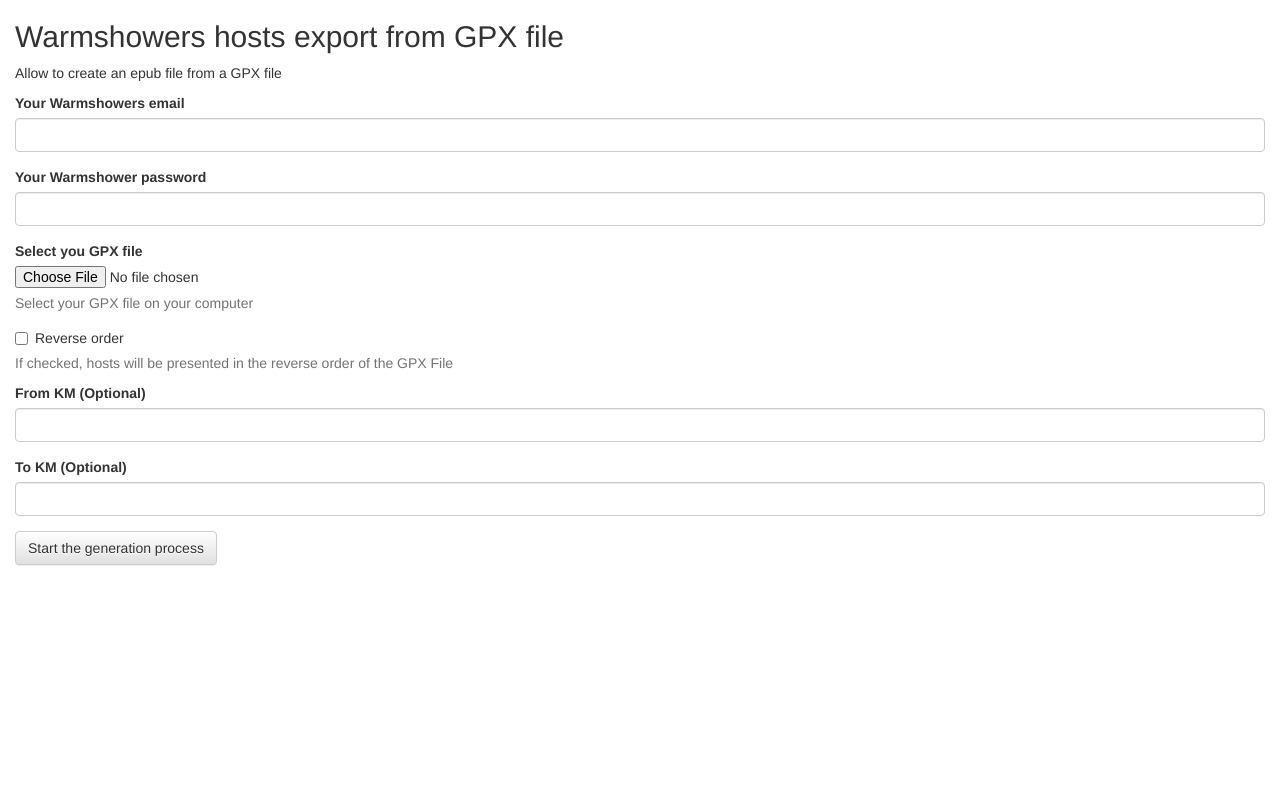
After one commit to ChoOo7/warmshowers-to-pdf, a PHP site: page / in a window 1280 px wide. The commit adds this page. Run offline with PHP 8.4, Linux system fonts and the light colour scheme.

Commit message:
Maj pour interface serveur

```diff
--- /dev/null
+++ b/index.php
@@ -0,0 +1,119 @@
+<?php
+
+$started = false;
+
+if($_SERVER['REQUEST_METHOD'] == 'POST')
+{
+  $email = $_REQUEST['email'];
+  $password = $_REQUEST['password'];
+  $reverse = @$_REQUEST['reverse'];
+  $fromKm = $_REQUEST['fromKm'];
+  $toKm = $_REQUEST['toKm'];
+
+  $fileName = $_FILES['userfile']['name'];
+  if(strpos($fileName, '.php') !== false || strpos($fileName, '.gpx') === false)
+  {
+    echo "ERROR";
+    die();
+  }
+
+  $projectName = str_replace('.gpx', '', basename($fileName)).'-'.date('d/m/Y-H-i-s');
+
+  $gpxDest = __DIR__.'/generated/'.$projectName.'.gpx';
+
+  move_uploaded_file($_FILES['gpxFile']['tmp_name'], $gpxDest);
+
+  $command = "php ".__DIR__.'/cli.php '.escapeshellarg($email).' '.escapeshellarg($password).' '.escapeshellarg($gpxDest).' "" '.escapeshellarg($fromKm).' '.escapeshellarg($toKm).' '.escapeshellarg($reverse).' '.escapeshellarg($_SERVER['SERVER_NAME']);
+  $command.='nohup '.$command.' & ';
+  exec($command);
+  $started = true;
+}
+
+
+?>
+<html>
+  <head>
+    <title>Warmshowers export</title>
+    <!-- Latest compiled and minified CSS -->
+    <link rel="stylesheet" href="https://maxcdn.bootstrapcdn.com/bootstrap/3.3.6/css/bootstrap.min.css" integrity="sha384-1q8mTJOASx8j1Au+a5WDVnPi2lkFfwwEAa8hDDdjZlpLegxhjVME1fgjWPGmkzs7" crossorigin="anonymous">
+
+    <!-- Optional theme -->
+    <link rel="stylesheet" href="https://maxcdn.bootstrapcdn.com/bootstrap/3.3.6/css/bootstrap-theme.min.css" integrity="sha384-fLW2N01lMqjakBkx3l/M9EahuwpSfeNvV63J5ezn3uZzapT0u7EYsXMjQV+0En5r" crossorigin="anonymous">
+
+    <!-- Latest compiled and minified JavaScript -->
+    <script src="https://maxcdn.bootstrapcdn.com/bootstrap/3.3.6/js/bootstrap.min.js" integrity="sha384-0mSbJDEHialfmuBBQP6A4Qrprq5OVfW37PRR3j5ELqxss1yVqOtnepnHVP9aJ7xS" crossorigin="anonymous"></script>
+  </head>
+  <body>
+  <div class="container-fluid">
+    <div class="row">
+      <div class="col-md-12">
+        <h2>
+          Warmshowers hosts export from GPX file
+        </h2>
+        <p>
+          Allow to create an epub file from a GPX file
+        </p>
+        <form role="form" method="POST" action="/">
+
+          <div class="form-group">
+            <label for="email">
+              Your Warmshowers email
+            </label>
+            <input type="email" class="form-control" id="email" name="email"/>
+          </div>
+
+          <div class="form-group">
+            <label for="password">
+              Your Warmshower password
+            </label>
+            <input type="password" class="form-control" id="password" name="password"/>
+          </div>
+
+          <div class="form-group">
+            <label for="gpxFile">
+              Select you GPX file
+            </label>
+            <input type="file" id="gpxFile" name="gpxFile"/>
+            <p class="help-block">
+              Select your GPX file on your computer
+            </p>
+          </div>
+
+          <div class="checkbox">
+            <label>
+              <input type="checkbox" name="reverse" value="1" /> Reverse order
+             </label>
+            <p class="help-block">
+              If checked, hosts will be presented in the reverse order of the GPX File
+            </p>
+          </div>
+
+          <div class="form-group">
+            <label for="fromKm">
+              From KM (Optional)
+            </label>
+            <input type="text" class="form-control" id="fromKm" name="fromKm"/>
+          </div>
+
+          <div class="form-group">
+            <label for="toKm">
+              To KM (Optional)
+            </label>
+            <input type="text" class="form-control" id="toKm" name="toKm"/>
+          </div>
+
+          <button type="submit" class="btn btn-default">
+            Start the generation process
+          </button>
+        </form>
+      </div>
+    </div>
+  </div>
+  <?php if($started): ?>
+  <script>
+    alert("Generation lancée. Vous recevrez le resultat par email");
+  </script>
+  <?php endif; ?>
+
+</body>
+</html>
```
Also changed, not shown: cli.php (+22 -0 lines).
